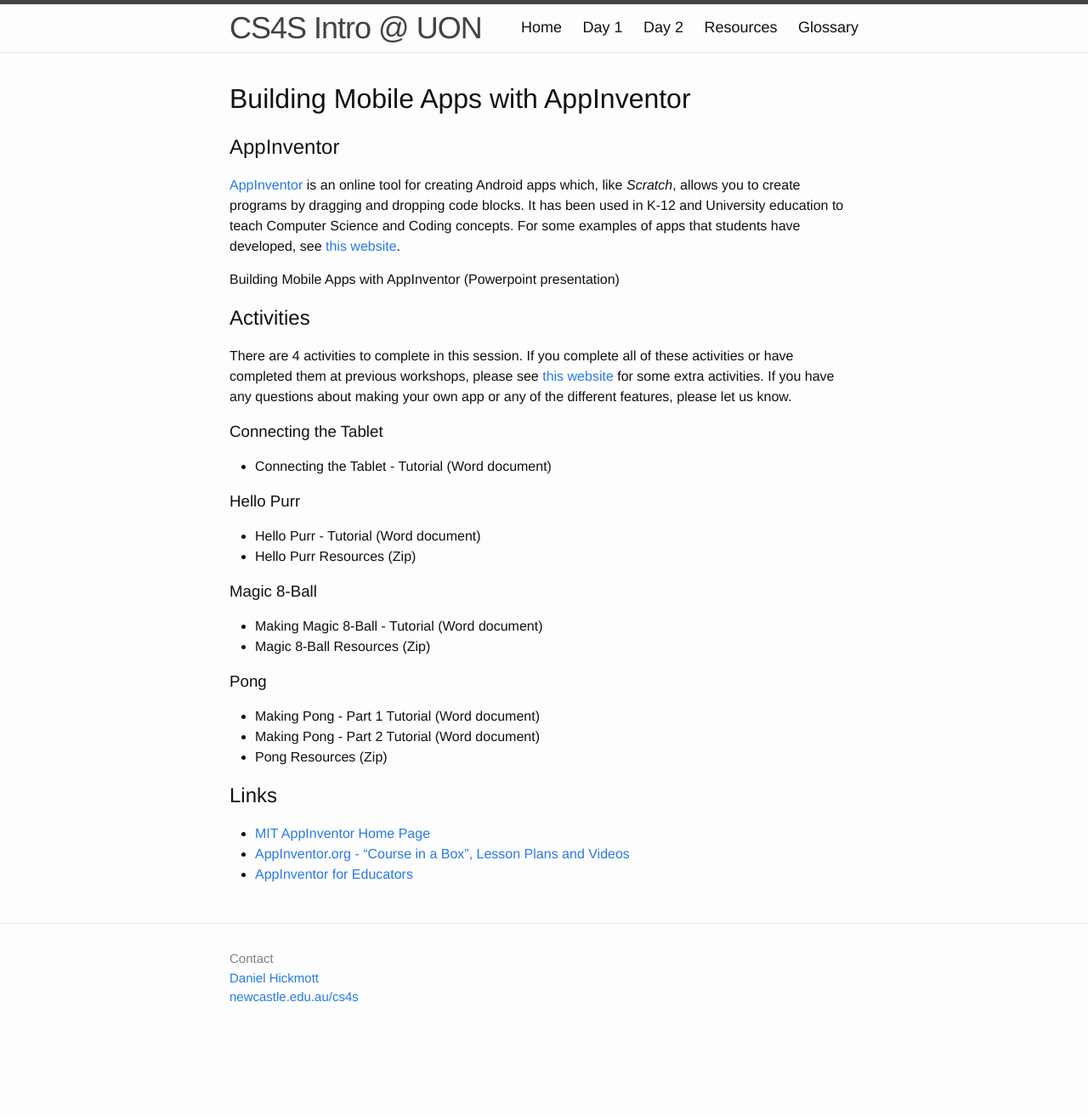
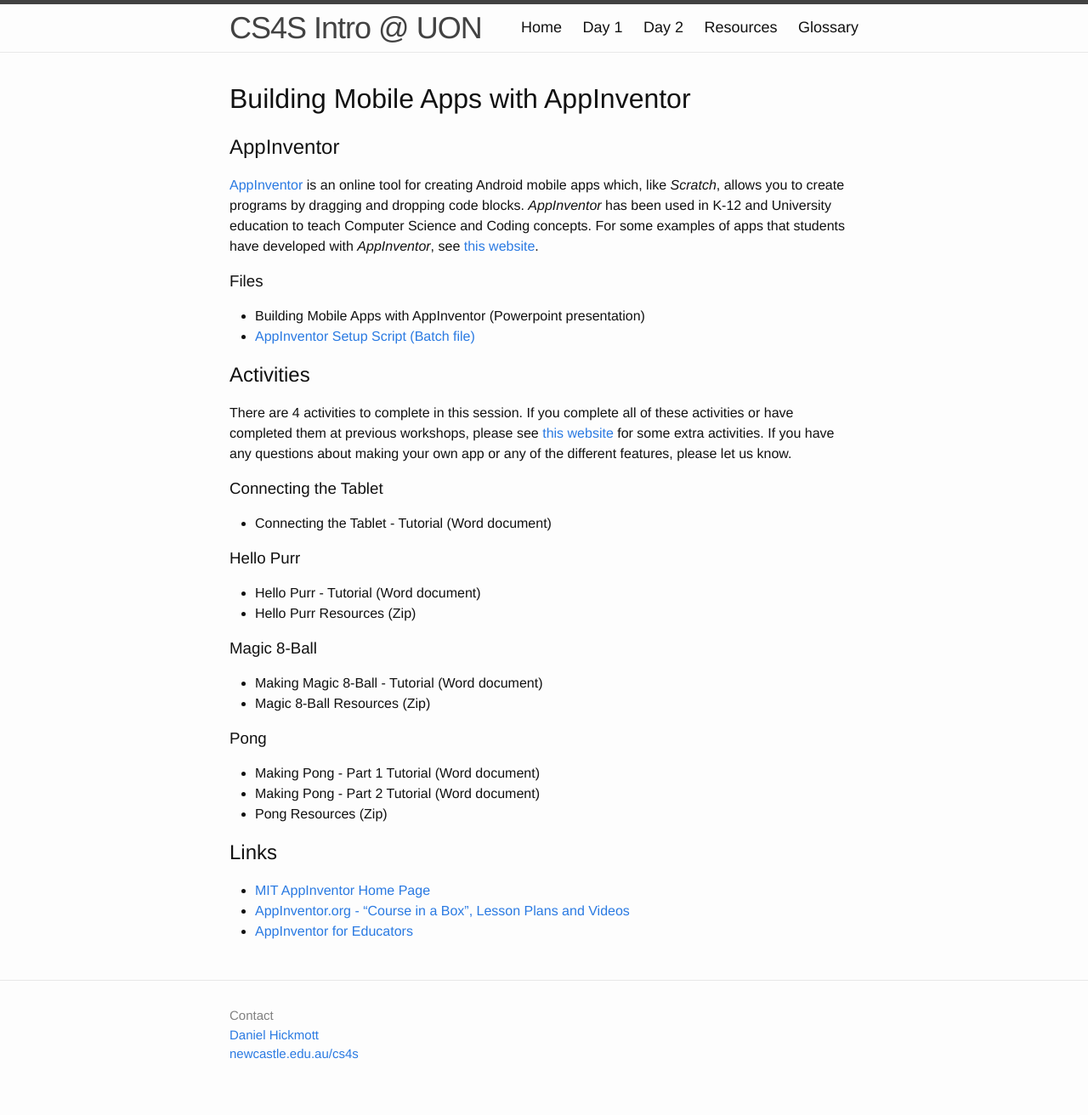
Before and after one commit to cs4s/intro-2017, a Jekyll site: the page built from day1/mobile_apps/index.md, in a window 1280 px wide. Shown: the whole page at 85% size. Built offline with Jekyll 4.4.1, drawn with Linux system fonts in a browser that asks for light colours; before the commit the page ends 1245 px from its top, so only the background shows below that.

Commit message:
Adds AppInventor setup script and link to this on index page

```diff
--- a/day1/mobile_apps/index.md
+++ b/day1/mobile_apps/index.md
@@ -7,15 +7,18 @@ title: CS4S Introduction @ UON 2017 - Day 1 - Building Mobile Apps
 
 ## AppInventor
 
-[AppInventor](http://appinventor.mit.edu/http://appinventor.mit.edu/) is an online tool for creating Android apps which, like *Scratch*, allows you to create programs by dragging and dropping code blocks.
-It has been used in K-12 and University education to teach Computer Science and Coding concepts.
-For some examples of apps that students have developed, see [this website](http://appinventor.mit.edu/explore/stories.html){:target="_blank"}.
+[AppInventor](http://appinventor.mit.edu/http://appinventor.mit.edu/) is an online tool for creating Android mobile apps which, like *Scratch*, allows you to create programs by dragging and dropping code blocks.
+*AppInventor* has been used in K-12 and University education to teach Computer Science and Coding concepts.
+For some examples of apps that students have developed with *AppInventor*, see [this website](http://appinventor.mit.edu/explore/stories.html){:target="_blank"}.
 
 <!--
 [Building Mobile Apps with AppInventor (Powerpoint presentation)](appinventor_presentation.pptx)
 -->
 
-Building Mobile Apps with AppInventor (Powerpoint presentation)
+### Files
+
+- Building Mobile Apps with AppInventor (Powerpoint presentation)
+- [AppInventor Setup Script (Batch file)](appinventor_setup.bat)
 
 ## Activities
 
```
Also changed, not shown: 1 other file.
